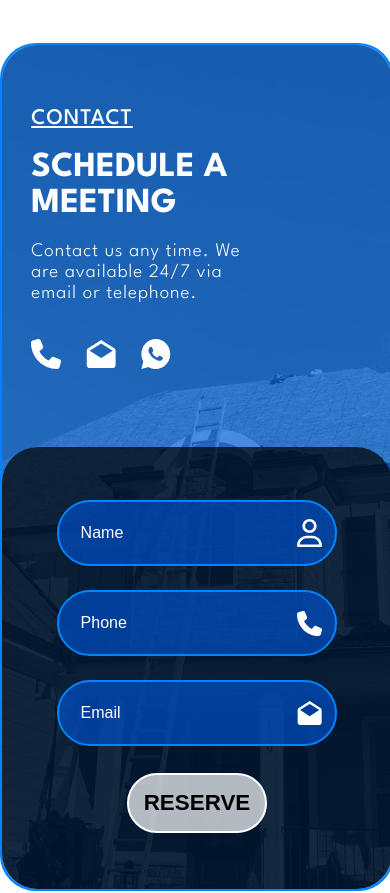
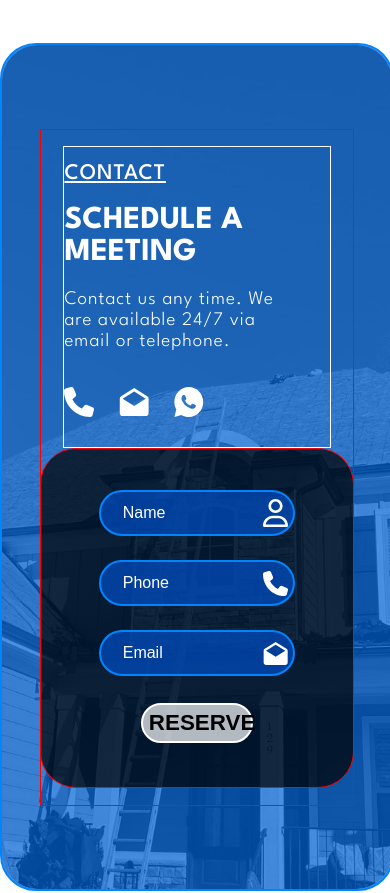
Before and after one commit to limematheuz/pedros-roofing, a React (Vite) app: page / in a window 390 px wide. Shown: the part 2740-3633 px from the top of the page. Built offline with nearby package versions, Linux system fonts and the light colour scheme.

Commit message:
estilos formulario

```diff
--- a/src/components/Certificates/Certificates.css
+++ b/src/components/Certificates/Certificates.css
@@ -1,5 +1,5 @@
 .certificate-container {
-    width: 100%;
+    width: 80%;
     display: flex;
     justify-content: center;
     align-items: center;
--- a/src/components/ContactForm/ContactForm.css
+++ b/src/components/ContactForm/ContactForm.css
@@ -1,6 +1,6 @@
 .contact-form-container {
   width: 80%;
-  height: 70vh;
+  height: 80vh;
   display: flex;
   justify-content: center;
   align-items: center;
@@ -11,15 +11,24 @@
   margin-bottom: 80px;
 }
 
+.info-form-container{
+  width: 100%;
+  height: 80%;
+  display: flex;
+  justify-content: center;
+  align-items: center;
+  margin: 0 5% 0 5%;
+}
+
 .contact-form-info {
   width: 50%;
-  height: 70%;
+  height: 100%;
   display: flex;
   justify-content: center;
   align-items: flex-start;
   flex-direction: column;
-  margin-left: 6%;
-  gap: 30px;
+  gap: 20px;
+
 }
 
 .contact-form-info h3 {
@@ -40,7 +49,7 @@
 }
 
 .contact-form-info p {
-  width: 60%;
+  width: 80%;
   font-size: 1.2rem;
   color: white;
 }
@@ -52,7 +61,7 @@
   justify-content: center;
   align-items: center;
   gap: 25px;
-  margin-top: 60px;
+  margin-top: 40px;
 }
 
 .form-social-icons img {
@@ -62,12 +71,11 @@
 
 .second-contact-form-info {
   width: 50%;
-  height: 70%;
+  height: 100%;
   display: flex;
   justify-content: center;
   align-items: center;
   flex-direction: column;
-  margin-right: 6%;
   border-radius: 24px;
   background-color: rgba(0, 0, 0, 0.715);
   position: relative;
@@ -142,7 +150,7 @@
 
 .home-form-bg {
   width: 80%;
-  height: 70vh;
+  height: 80vh;
   object-fit: cover;
   position: absolute;
   z-index: -1;
@@ -176,7 +184,7 @@
 @media (max-width: 1024px) {
   .contact-form-container {
     width: 100%;
-    height: 100vh;
+    height: 850px;
     display: flex;
     justify-content: center;
     align-items: center;
@@ -185,27 +193,38 @@
     margin-bottom: 0px;
   }
 
+  .info-form-container{
+    width: 80%;
+    height: 80%;
+    display: flex;
+    justify-content: center;
+    align-items: center;
+    flex-direction: column;
+    border: 1px solid red;
+  }
+
   .contact-form-info {
-    width: 80%;
-    height: 35%;
+    width: 100%;
+    height: 40%;
+    max-height: 400px;
     display: flex;
     justify-content: center;
     align-items: center;
     flex-direction: column;
     margin-left: 0%;
     gap: 25px;
+    border: 1px solid rgb(255, 255, 255);
   }
 
   .contact-form-info h3 {
     width: 100%;
-    font-size: 1.5rem;
+    font-size: 1.4rem;
     text-align: center;
-
   }
 
   .contact-form-info h2 {
     width: 100%;
-    font-size: 3rem;
+    font-size: 2.4rem;
     text-align: center;
   }
 
@@ -213,6 +232,9 @@
     width: 60%;
     font-size: 1.2rem;
     text-align: center;
+    font-weight: 300;
+    line-height: 1.1;
+    letter-spacing: 1px;
   }
 
   .form-social-icons {
@@ -224,9 +246,10 @@
 
   .second-contact-form-info {
     width: 60%;
-    max-height: 500px;
-    height: 55%;
+    height: 60%;
+    max-height: 400px;
     margin-right: 0%;
+    border: 1px solid red;
     background-color: rgba(0, 0, 0, 0.715);
   }
 
@@ -237,12 +260,12 @@
 
   .form-container label {
     width: 70%;
-    height: 60px;
+    height: 50px;
   }
 
   .home-form-bg {
     width: 100%;
-    height: 100vh;
+    height: 850px;
     border-radius: 0px;
     filter: grayscale();
   }
@@ -258,9 +281,19 @@
     margin-bottom: 20px;
   }
 
+  .info-form-container{
+    width: 80%;
+    height: 80%;
+    display: flex;
+    justify-content: center;
+    align-items: center;
+    margin: 0 5% 0 5%;
+  }
+
   .contact-form-info {
     width: 85%;
     height: 50%;
+    max-height: 300px;
     align-items: flex-start;
     margin-left: 0%;
     gap: 20px;
@@ -275,13 +308,13 @@
   }
 
   .contact-form-info h2 {
-    width: 70%;
-    font-size: 2.2rem;
+    width: 90%;
+    font-size: 2rem;
     text-align: start;
   }
 
   .contact-form-info p {
-    width: 70%;
+    width: 90%;
     font-size: 1.2rem;
     font-weight: 300;
     line-height: 1.1;
@@ -298,9 +331,10 @@
 
   .second-contact-form-info {
     width: 100%;
-    height: 55%;
+    height: 50%;
     margin-right: 0%;
     border-radius: 36px;
+    border: 1px solid red;
   }
 
   .form-container {
@@ -309,12 +343,13 @@
   }
 
   .form-container label {
-    width: 80%;
+    height: 40px;
+    width: 70%;
   }
 
   .form-container button {
     width: 40%;
-    height: 60px;
+    height: 40px;
     font-size: 1.4rem;
   }
 
--- a/src/components/ContactForm/ContactForm.jsx
+++ b/src/components/ContactForm/ContactForm.jsx
@@ -53,6 +53,7 @@ function ContactForm() {
 
   return (
     <section className="contact-form-container">
+      <div className="info-form-container">
       <div className="contact-form-info">
         <h3>contact</h3>
         <h2>schedule a meeting</h2>
@@ -94,6 +95,7 @@ function ContactForm() {
           </div>
         )}
       </div>
+      </div>
       <img className="home-form-bg" src={formBg} alt="" />
     </section>
   );
```
